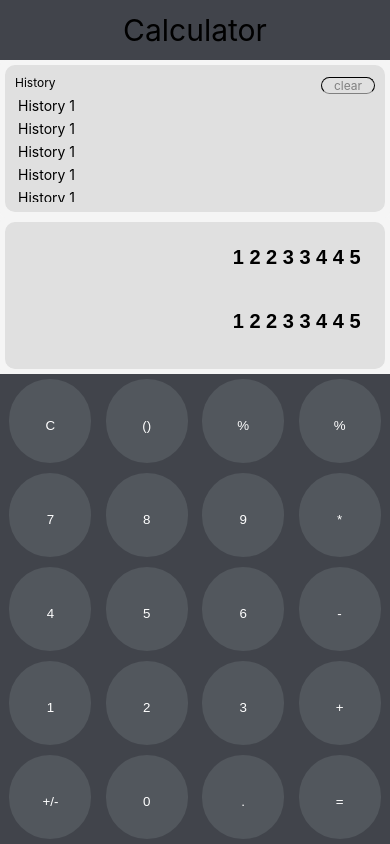
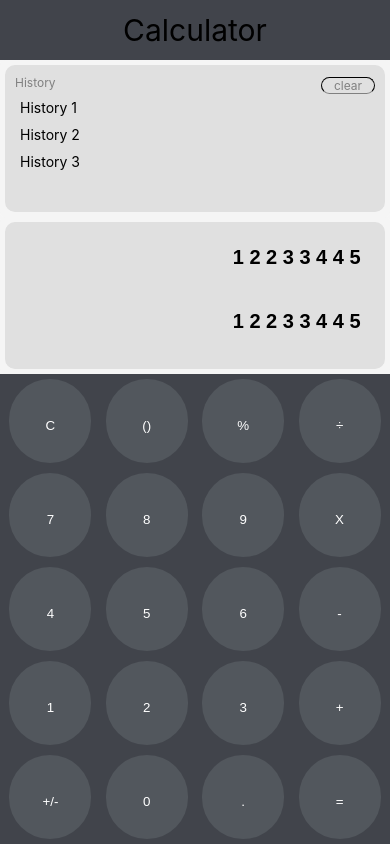
Before and after one commit to SomeshSunariwal/React-Native-Calculator, a React Native app: screen / in a window 390 px wide. Built offline with nearby package versions, Linux system fonts and the light colour scheme.

Commit message:
Minor Improvement

```diff
--- a/Components/CalculatorRows/CalculatorRows.js
+++ b/Components/CalculatorRows/CalculatorRows.js
@@ -14,13 +14,13 @@ export default function CalculatorRows() {
         <CalculatorButton number="C" OnNumberClick={OnNumberClick} />
         <CalculatorButton number="()" OnNumberClick={OnNumberClick} />
         <CalculatorButton number="%" OnNumberClick={OnNumberClick} />
-        <CalculatorButton number="%" OnNumberClick={OnNumberClick} />
+        <CalculatorButton number="÷" OnNumberClick={OnNumberClick} />
       </View>
       <View style={styles.Row}>
         <CalculatorButton number={7} OnNumberClick={OnNumberClick} />
         <CalculatorButton number={8} OnNumberClick={OnNumberClick} />
         <CalculatorButton number={9} OnNumberClick={OnNumberClick} />
-        <CalculatorButton number="*" OnNumberClick={OnNumberClick} />
+        <CalculatorButton number="x" OnNumberClick={OnNumberClick} />
       </View>
       <View style={styles.Row}>
         <CalculatorButton number={4} OnNumberClick={OnNumberClick} />
--- a/Components/HistoryBox/HistoryBox.js
+++ b/Components/HistoryBox/HistoryBox.js
@@ -5,9 +5,41 @@ import {
   TouchableOpacity,
   ScrollView,
 } from "react-native";
-import React from "react";
+import React, { useState } from "react";
 
 export default function HistoryBox() {
+  const [History, setHistory] = useState([
+    "History 1",
+    "History 2",
+    "History 3",
+    // "History 4",
+    // "History 5",
+    // "History 6",
+    // "History 7",
+    // "History 8",
+    // "History 9",
+    // "History 10",
+  ]);
+
+  const history =
+    History.length === 0 ? (
+      <View style={styles.TextEntry}>
+        <Text style={{ color: "gray" }}>No History</Text>
+      </View>
+    ) : (
+      History.map((text) => {
+        return (
+          <View style={styles.TextEntry}>
+            <Text>{text}</Text>
+          </View>
+        );
+      })
+    );
+
+  const RemoveHistory = () => {
+    setHistory([]);
+  };
+
   return (
     <View style={styles.OuterBox}>
       <View style={styles.Inner}>
@@ -16,37 +48,17 @@ export default function HistoryBox() {
             <Text style={styles.HistoryText}>History</Text>
           </View>
           <View style={styles.ClearButtonStyle}>
-            <TouchableOpacity style={styles.TouchableOpacityStyle}>
+            <TouchableOpacity
+              style={styles.TouchableOpacityStyle}
+              onPress={RemoveHistory}
+            >
               <Text style={styles.ClearButtonStyle2}>clear</Text>
             </TouchableOpacity>
           </View>
         </View>
         <View style={styles.ScrolledHistory}>
-          <View style={styles.ScrolledHistoryBox}>
-            <ScrollView>
-              <View style={styles.TextEntry}>
-                <Text>History 1</Text>
-              </View>
-              <View style={styles.TextEntry}>
-                <Text>History 1</Text>
-              </View>
-              <View style={styles.TextEntry}>
-                <Text>History 1</Text>
-              </View>
-              <View style={styles.TextEntry}>
-                <Text>History 1</Text>
-              </View>
-              <View style={styles.TextEntry}>
-                <Text>History 1</Text>
-              </View>
-              <View style={styles.TextEntry}>
-                <Text>History 1</Text>
-              </View>
-              <View style={styles.TextEntry}>
-                <Text>History 1</Text>
-              </View>
-            </ScrollView>
-          </View>
+          {/* Showing history */}
+          <ScrollView>{history}</ScrollView>
         </View>
       </View>
     </View>
@@ -106,15 +118,14 @@ const styles = StyleSheet.create({
   },
   HistoryText: {
     fontSize: 12,
+    color: "gray",
   },
   ScrolledHistory: {
     height: "85%",
   },
-  ScrolledHistoryBox: {
-    height: "100%",
-  },
   TextEntry: {
-    padding: 3,
+    flex: 1,
+    padding: 5,
     textAlign: "right",
   },
 });
```
